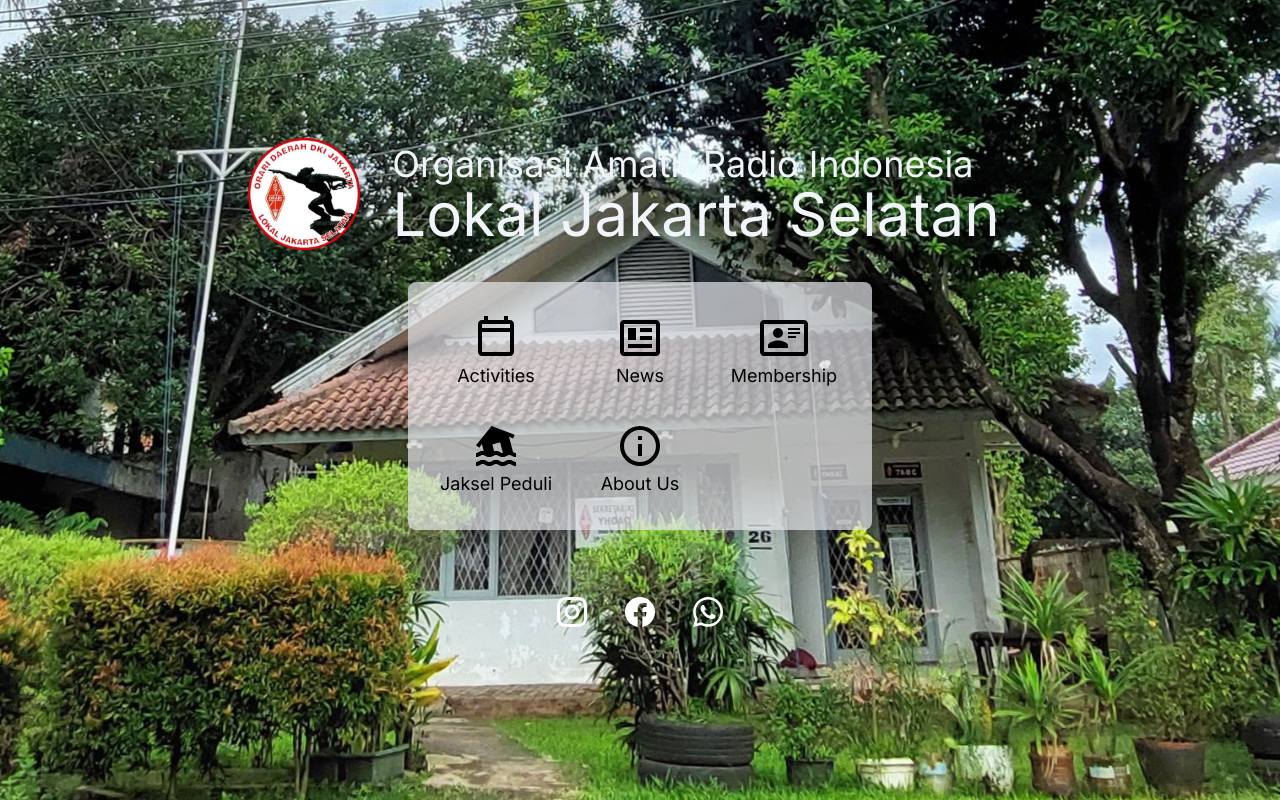
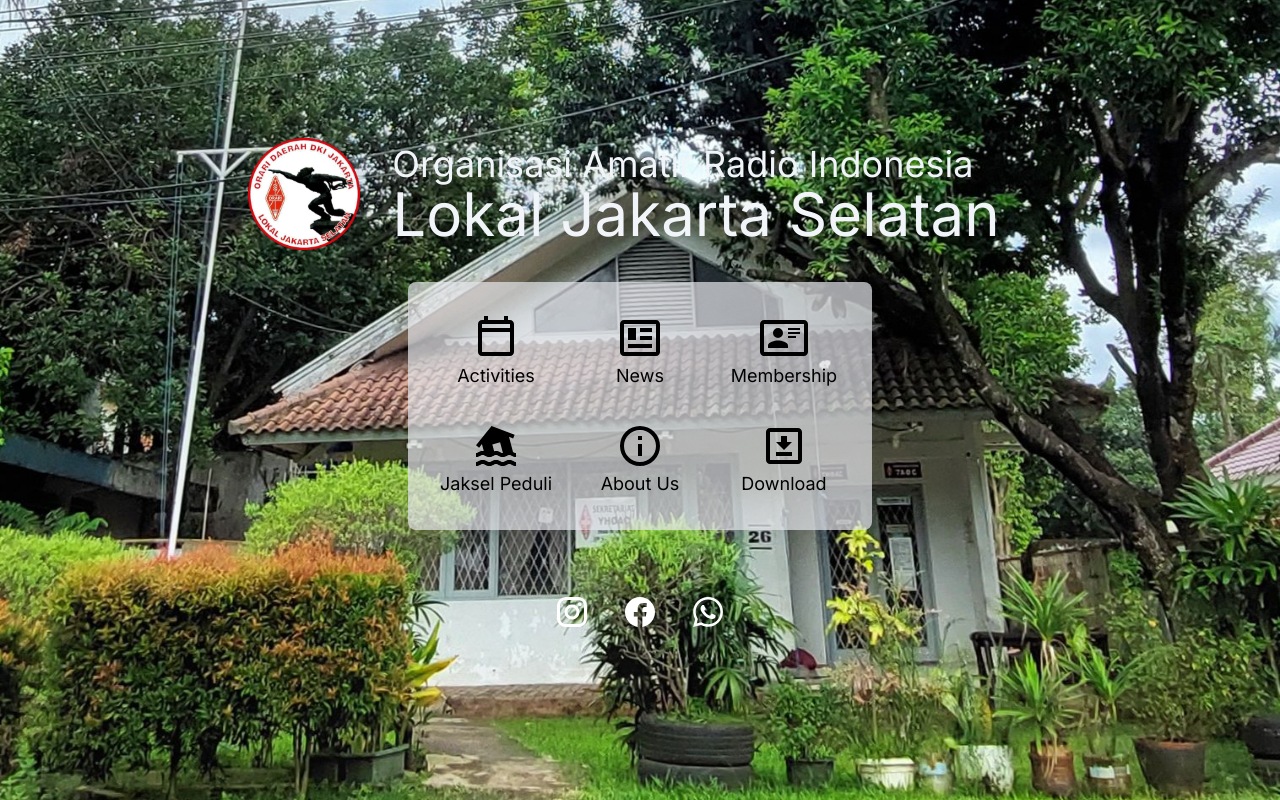
Before and after one commit to orari-jaksel/www-jaksel, a Next.js app: page / in a window 1280 px wide. Built offline with nearby package versions, Linux system fonts and the light colour scheme.

Commit message:
Add download icon to main page

```diff
--- a/src/app/page.tsx
+++ b/src/app/page.tsx
@@ -8,6 +8,7 @@
   mdiCardAccountDetailsOutline,
   mdiInformationOutline,
   mdiCalendarBlankOutline,
+  mdiDownloadBoxOutline
 } from '@mdi/js';
 
 import Header from '../components/header'
@@ -41,6 +42,10 @@
             <Icon path={mdiInformationOutline} size={2} />
             <p className="main-menu-item-text">About Us</p>
         </Link>
+        <div className="main-menu-item">
+          <Icon path={mdiDownloadBoxOutline} size={2} />
+          <p className="main-menu-item-text">Download</p>
+        </div>
       </div>
 
       <Footer />
```
